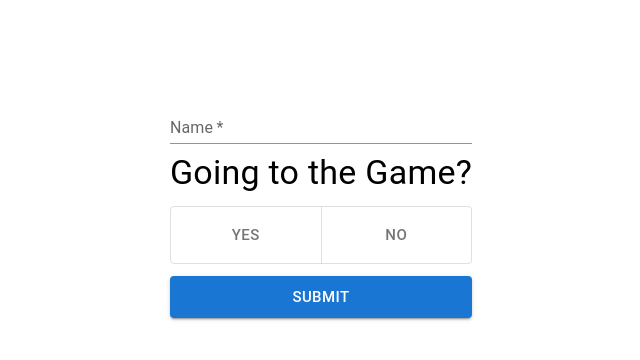
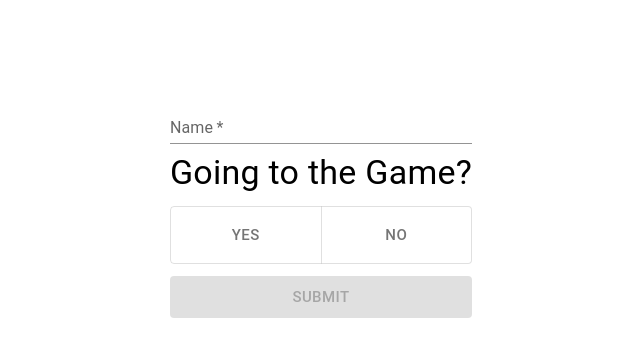
Before and after one commit to thomasgilmore/kickball, a React (Create React App) app: page / in a window 1280 px wide. Shown: the top 360 px of the page, without its empty margins (319-959 px from the left). Built offline with nearby package versions, Linux system fonts and the light colour scheme.

Commit message:
added useEffect to updated diable for submit button

```diff
--- a/src/Components/PlayerInput3.js
+++ b/src/Components/PlayerInput3.js
@@ -1,10 +1,11 @@
-import React from 'react';
-import { Alert, Button, ToggleButton, ToggleButtonGroup, TextField, Typography } from '@mui/material';
+import React, { useEffect } from 'react';
+import { Button, ToggleButton, ToggleButtonGroup, TextField, Typography } from '@mui/material';
 
 export default function PlayerInput3() {
   const [inputValue, setInputValue] = React.useState('');
   const [errorForInput, setErrorForInput] = React.useState(false);
   const [alignment, setAlignment] = React.useState('');
+  const [submitButtonDisabled, setSubmitButtonDisabled] = React.useState(true);
 
   const handleInputChange = (event) => {
     setInputValue(event.target.value);
@@ -21,10 +22,15 @@ export default function PlayerInput3() {
       setErrorForInput(false);
     }
 
-    if (alignment !== '') {
+  }
 
+  useEffect(() => {
+    if (alignment !== '' && inputValue !== '') {
+      setSubmitButtonDisabled(false);
+    } else {
+      setSubmitButtonDisabled(true);
     }
-  }
+  },[alignment, inputValue])
 
   return (
     <div className='flex my-20'>
@@ -53,7 +59,7 @@ export default function PlayerInput3() {
           <ToggleButton color="error" size="large" value="no">No</ToggleButton>
         </ToggleButtonGroup>
         <div className='flex flex-col'>
-          <Button variant="contained" size="large" onClick={handleSubmit}>Submit</Button>
+          <Button variant="contained" size="large" disabled={submitButtonDisabled} onClick={handleSubmit}>Submit</Button>
         </div>
       </form>
     </div>
```
